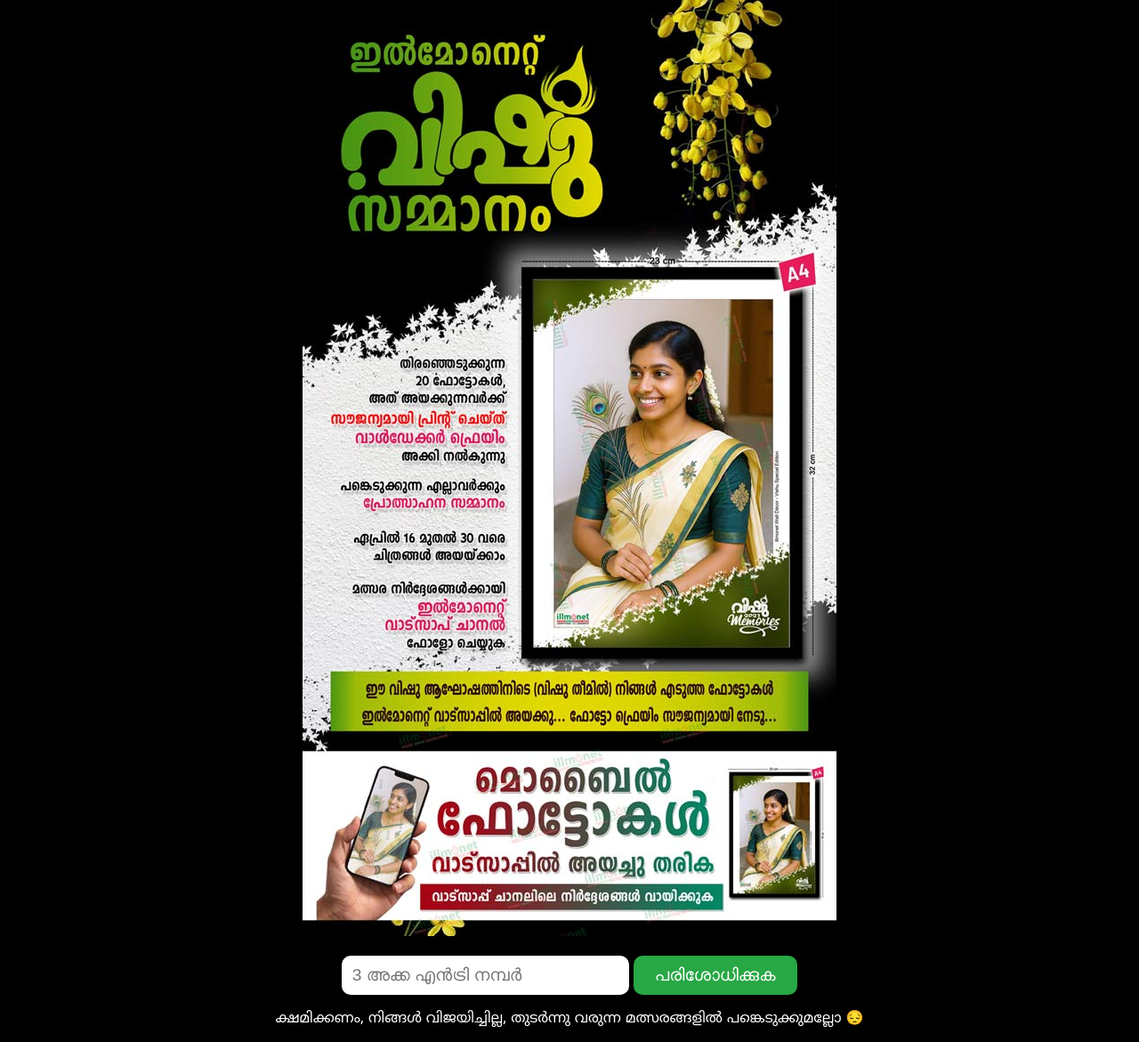
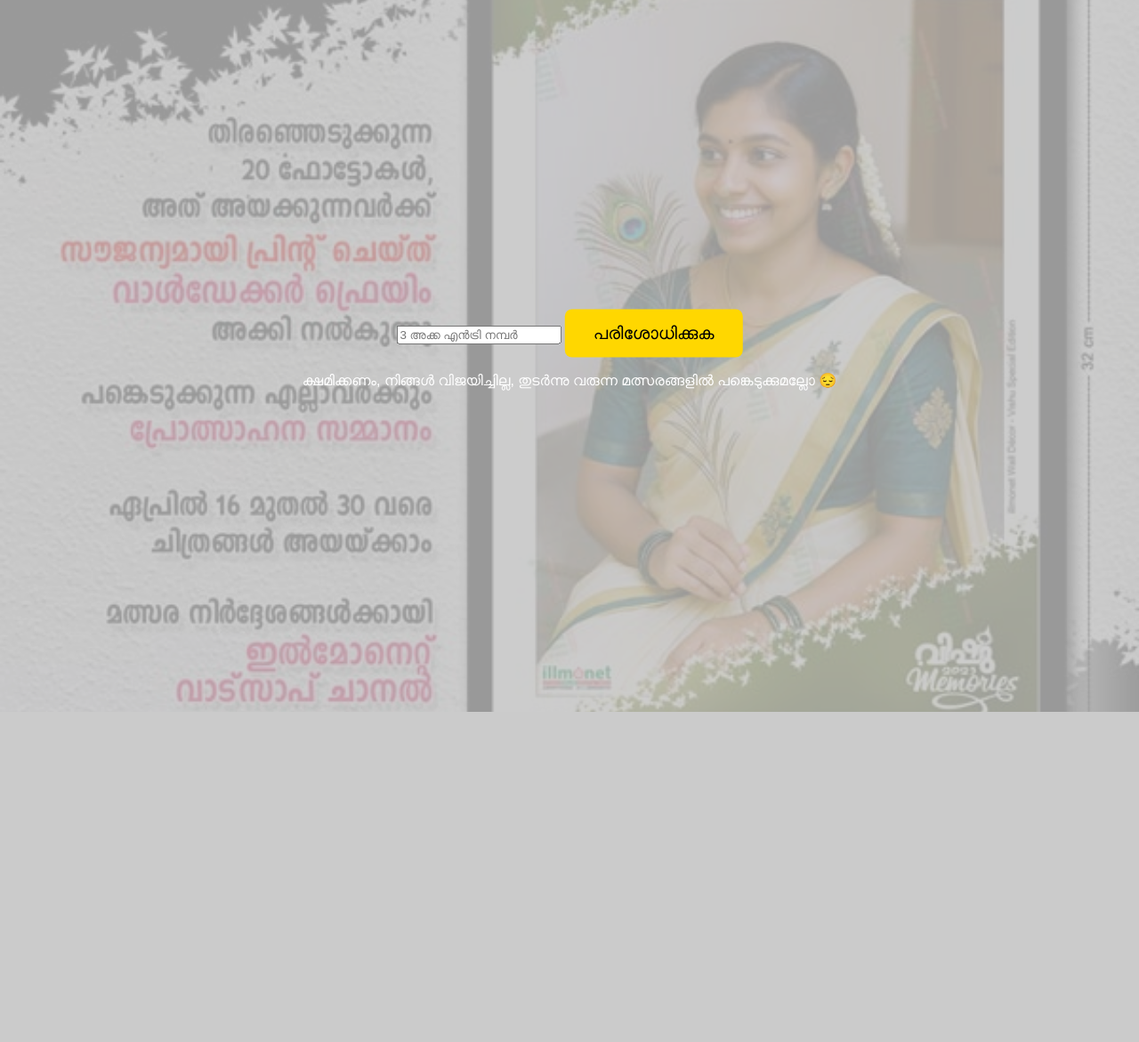
Before and after one commit to illmonet/photo-contest-app, a Flask app: template templates/result.html in a window 1280 px wide. Shown: the whole page at 89% size. After the commit the page ends 800 px from the top, so only its background shows below. Run offline with Flask 3, Linux system fonts and the light colour scheme; the template is opened without the code that fills it, so the values that code supplies are empty.

Commit message:
Update style.css

```diff
--- a/static/style.css
+++ b/static/style.css
@@ -1,97 +1,48 @@
 body {
   margin: 0;
-  font-family: 'Noto Sans Malayalam', sans-serif;
+  padding: 0;
+  font-family: sans-serif;
   text-align: center;
-  background-color: #000;
   color: white;
-  overflow-x: hidden;
 }
 
-.background {
-  background: url("{{ url_for('static', filename='poster.jpg') }}") no-repeat center center fixed;
-  background-size: cover;
+.bg-image {
   position: fixed;
+  top: 0; left: 0;
   width: 100%;
   height: 100%;
+  object-fit: cover;
+  z-index: -2;
   opacity: 0.25;
+}
+
+.overlay {
+  position: fixed;
+  top: 0; left: 0;
+  width: 100%;
+  height: 100%;
+  background: black;
+  opacity: 0.4;
   z-index: -1;
 }
 
-.title {
-  margin-top: 1rem;
-  font-size: 1.5rem;
-  color: #fdfd90;
+.overlay.light {
+  opacity: 0.2;
 }
 
-.center-button {
-  margin-top: 50vh;
-  transform: translateY(-50%);
+.center-form {
+  position: absolute;
+  top: 50%;
+  left: 50%;
+  transform: translate(-50%, -50%);
 }
 
-.center-button button {
-  font-size: 1.5rem;
+.show-button, button {
   padding: 1rem 2rem;
-  background: #ffcc00;
+  font-size: 1.2rem;
   border: none;
-  border-radius: 15px;
-  color: #000;
-  font-weight: bold;
+  background: gold;
+  color: black;
+  border-radius: 8px;
   cursor: pointer;
 }
-
-.form-container {
-  margin-top: 2rem;
-}
-
-.hidden {
-  display: none;
-}
-
-input[type="text"] {
-  padding: 0.7rem;
-  font-size: 1.2rem;
-  width: 80%;
-  max-width: 300px;
-  border-radius: 10px;
-  border: none;
-}
-
-button[type="submit"] {
-  margin-top: 1rem;
-  padding: 0.7rem 1.5rem;
-  font-size: 1.2rem;
-  border-radius: 10px;
-  border: none;
-  background-color: #28a745;
-  color: white;
-}
-
-.result.success {
-  color: #00ffae;
-  font-size: 1.2rem;
-  margin-top: 2rem;
-}
-
-.result.error {
-  color: #ff6666;
-  font-size: 1.2rem;
-  margin-top: 2rem;
-}
-
-.flowers {
-  animation: bloom 2s ease-in-out infinite;
-}
-
-@keyframes bloom {
-  0%, 100% { transform: scale(1); }
-  50% { transform: scale(1.2); }
-}
-
-.fade-in {
-  animation: fadeIn 1.2s ease-in;
-}
-
-@keyframes fadeIn {
-  from { opacity: 0; }
-  to { opacity: 1; }
-}
```
